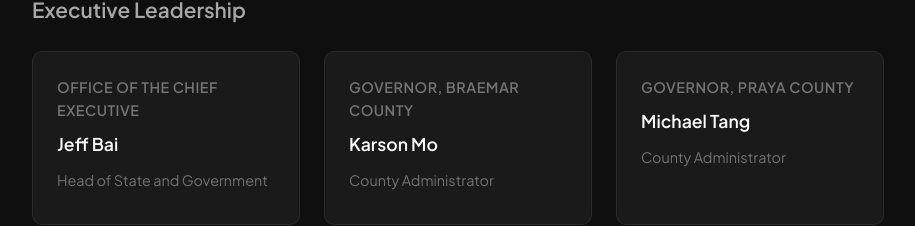
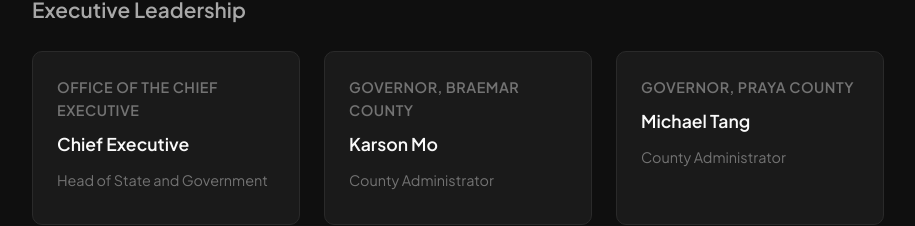
Before and after one commit to jeffbai996/jeffbai996.github.io, a React (Vite) app in the folder frontend/: page /about in a window 1280 px wide. Shown: the part 1609-1835 px from the top of the page, without its empty margins (182-1097 px from the left). Built offline with nearby package versions, Linux system fonts and the light colour scheme; no server answers.

Commit message:
fix: remove personal name and update remaining old URLs to govpraya.org

```diff
--- a/frontend/src/components/StructuredData.jsx
+++ b/frontend/src/components/StructuredData.jsx
@@ -6,7 +6,7 @@ import PropTypes from 'prop-types';
  * Helps Google and other search engines understand the content and context
  */
 function StructuredData({ type = 'Organization' }) {
-  const baseURL = 'https://jeffbai996.github.io';
+  const baseURL = 'https://govpraya.org';
 
   // Organization Schema - Main government portal
   const organizationSchema = {
--- a/frontend/src/pages/About.jsx
+++ b/frontend/src/pages/About.jsx
@@ -68,7 +68,7 @@ export default function About() {
           <div className="leadership-grid">
             <div className="leader-card">
               <h4>Office of the Chief Executive</h4>
-              <p><strong>Jeff Bai</strong></p>
+              <p><strong>Chief Executive</strong></p>
               <p className="leader-role">Head of State and Government</p>
             </div>
             <div className="leader-card">
--- a/frontend/src/pages/Portal.jsx
+++ b/frontend/src/pages/Portal.jsx
@@ -826,7 +826,7 @@ export default function Portal() {
               <h4>Republic of Praya</h4>
               <p>Founded on 26 February 2011, the Republic of Praya has grown from a small settlement to a thriving city-state. Today, we serve 4.2 million citizens across Praya (home to districts like Downtown, Surowski Valley, and Western District) and Braemar County (featuring the cities of Braemar and Oakville). This portal provides unified access to all government services 24/7.</p>
               <p style={{ marginTop: '8px', fontSize: '13px', color: 'var(--text-muted)' }}>
-                <strong>Office of the Chief Executive:</strong> Jeff Bai<br/>
+                <strong>Office of the Chief Executive</strong><br/>
                 <strong>Governor, Braemar County:</strong> Karson Mo<br/>
                 <strong>Governor, Praya County:</strong> Michael Tang<br/>
                 <strong>Contact:</strong> info@govpraya.org
```
Also changed, not shown: 1 other file (tests, documents, lock files or other folders).
